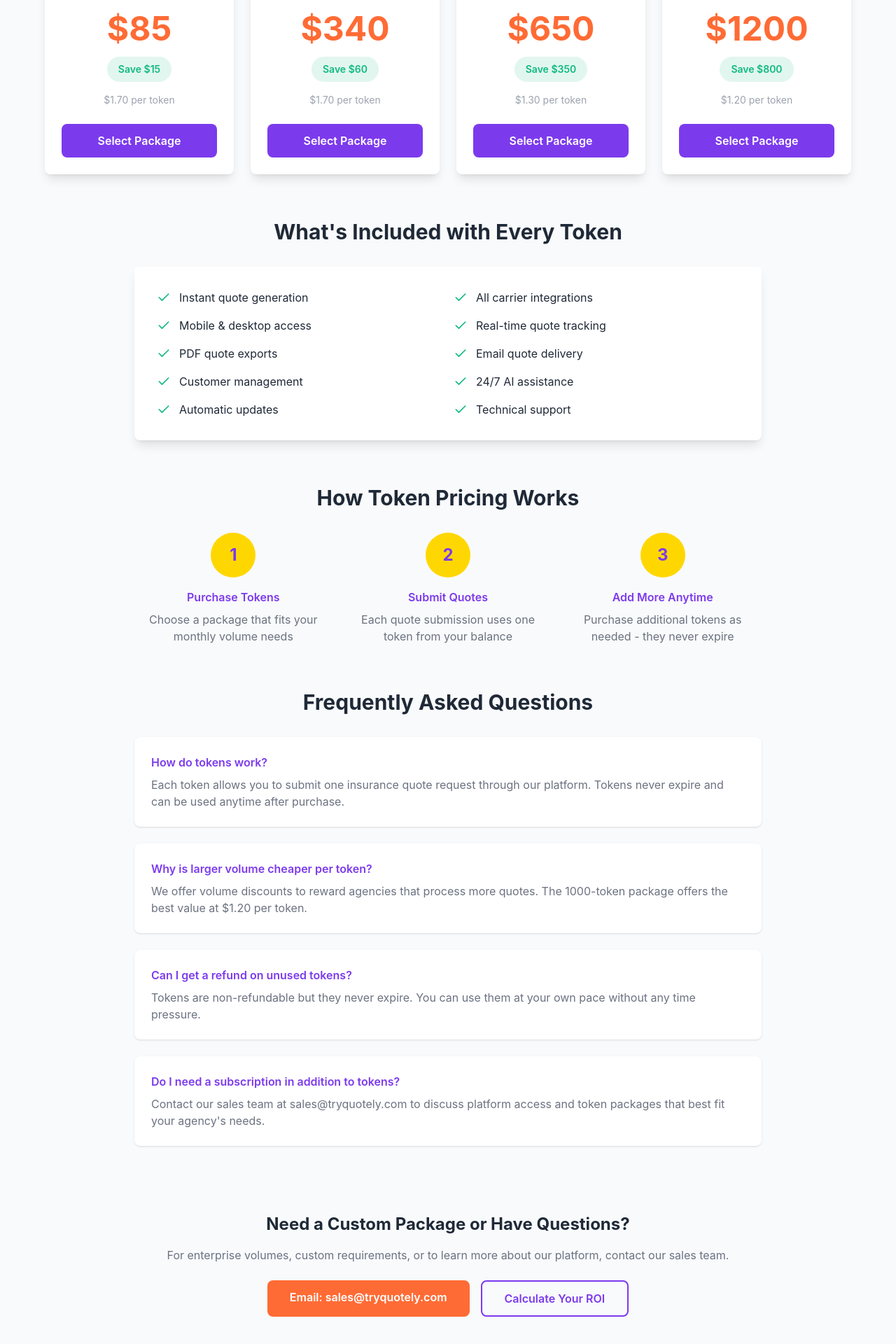
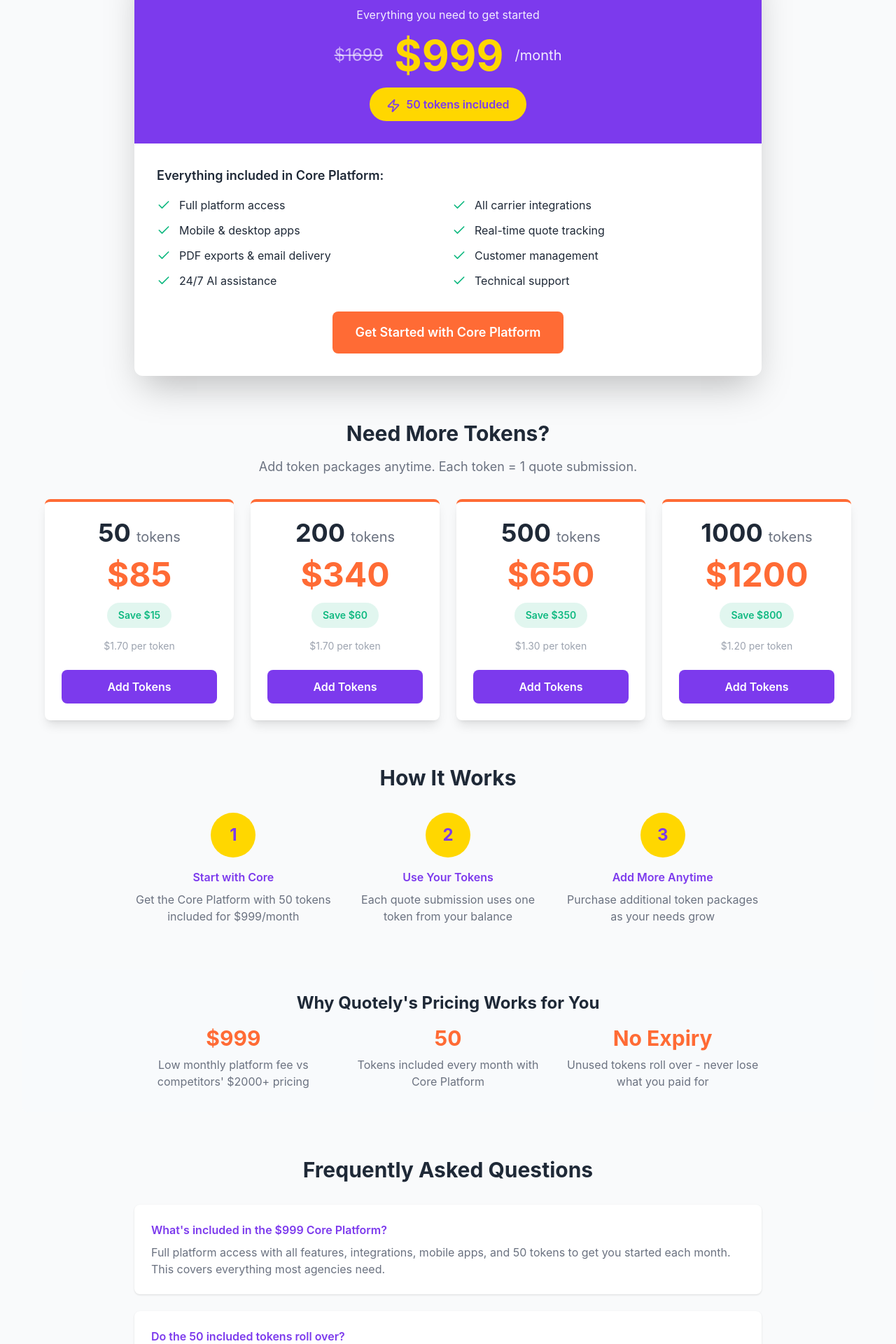
Before and after one commit to QuotelyAi/quotely-spa, a React (Vite) app: page /pricing in a window 1280 px wide. Shown: the part 320-2240 px from the top of the page at 70% size. Built offline with nearby package versions, Linux system fonts and the light colour scheme.

Commit message:
Update pricing: Core Platform 99 (down from 699) with 50 tokens included, plus token add-on packages

```diff
--- a/src/config/content.ts
+++ b/src/config/content.ts
@@ -86,8 +86,30 @@
     uptime: "99.9%"
   },
   pricing: {
-    title: "Need More Tokens?",
-    subtitle: "Add token packages anytime. Each token = 1 quote submission.",
+    title: "Simple, Transparent Pricing",
+    subtitle: "Start with our Core Platform and add tokens as needed",
+    corePlatform: {
+      name: "Core Platform",
+      originalPrice: "$1699",
+      price: "$999",
+      savings: "Save $700",
+      description: "Everything you need to get started",
+      includes: "50 tokens included",
+      features: [
+        "Full platform access",
+        "All carrier integrations",
+        "Mobile & desktop apps",
+        "Real-time quote tracking",
+        "PDF exports & email delivery",
+        "Customer management",
+        "24/7 AI assistance",
+        "Technical support"
+      ]
+    },
+    tokenPackages: {
+      title: "Need More Tokens?",
+      subtitle: "Add token packages anytime. Each token = 1 quote submission.",
+    },
     packages: [
       {
         tokens: 50,
--- a/src/pages/Compare.tsx
+++ b/src/pages/Compare.tsx
@@ -72,19 +72,24 @@
               <tr className="bg-gray-50">
                 <th className="px-6 py-4 text-left text-sm font-semibold text-gray-900">Features</th>
                 <th className="px-6 py-4 text-center text-sm font-semibold text-gray-900">
-                  <div>Starter</div>
-                  <div className="text-lg font-bold text-gray-900 mt-1">Contact for Pricing</div>
+                  <div>Core Platform</div>
+                  <div className="text-xl font-bold text-gray-900 mt-1">
+                    <span className="line-through text-gray-400 text-sm">$1699</span> $999/mo
+                  </div>
+                  <div className="text-xs text-green-600 font-semibold">50 tokens included</div>
                 </th>
                 <th className="px-6 py-4 text-center text-sm font-semibold text-gray-900 bg-primary-50">
                   <div className="flex items-center justify-center">
-                    Professional
+                    Core + 200 Tokens
                     <span className="ml-2 bg-primary-500 text-white text-xs px-2 py-1 rounded">Popular</span>
                   </div>
-                  <div className="text-lg font-bold text-primary-600 mt-1">Contact for Pricing</div>
+                  <div className="text-xl font-bold text-primary-600 mt-1">$1339/mo</div>
+                  <div className="text-xs text-gray-600">Core + 200 token package</div>
                 </th>
                 <th className="px-6 py-4 text-center text-sm font-semibold text-gray-900">
                   <div>Enterprise</div>
-                  <div className="text-lg font-bold text-gray-900 mt-1">Custom Pricing</div>
+                  <div className="text-xl font-bold text-gray-900 mt-1">Custom</div>
+                  <div className="text-xs text-gray-600">Volume pricing available</div>
                 </th>
               </tr>
             </thead>
@@ -133,10 +138,11 @@
         </div>
 
         <div className="mt-12 bg-gray-50 rounded-lg p-8">
-          <h2 className="text-2xl font-bold text-gray-900 mb-4">Get Custom Pricing for Your Agency</h2>
+          <h2 className="text-2xl font-bold text-gray-900 mb-4">Transparent Token-Based Pricing</h2>
           <p className="text-gray-700 mb-6">
-            Contact our sales team at <strong>sales@tryquotely.com</strong> for personalized pricing based on your agency's specific needs.
-            Our AI-powered platform operates at just $1.37/hour - significantly less than traditional solutions.
+            <strong>Core Platform: $999/month</strong> (marked down from $1699) includes 50 tokens to get you started.
+            Need more? Add token packages anytime: 50 tokens ($85), 200 tokens ($340), 500 tokens ($650), or 1000 tokens ($1200).
+            Contact <strong>sales@tryquotely.com</strong> for enterprise volume discounts.
           </p>
           <div className="flex flex-col sm:flex-row gap-4">
             <a href="mailto:sales@tryquotely.com" className="btn-primary">
--- a/src/pages/Pricing.tsx
+++ b/src/pages/Pricing.tsx
@@ -1,6 +1,6 @@
 import React from 'react';
 import { siteContent, theme } from '../config';
-import { Check } from 'lucide-react';
+import { Check, Zap } from 'lucide-react';
 import { Link } from 'react-router-dom';
 
 const Pricing: React.FC = () => {
@@ -19,8 +19,93 @@
           </p>
         </div>
 
-        {/* Token Packages Grid */}
-        <div className="grid grid-cols-1 md:grid-cols-2 lg:grid-cols-4 gap-6 max-w-6xl mx-auto mb-12">
+        {/* Core Platform Pricing */}
+        <div className="max-w-4xl mx-auto mb-16">
+          <div className="bg-white rounded-xl shadow-2xl overflow-hidden transform hover:scale-[1.02] transition-all">
+            {/* Header with discount badge */}
+            <div className="relative" style={{ backgroundColor: theme.colors.primary }}>
+              <div className="absolute top-4 right-4 bg-red-500 text-white px-4 py-2 rounded-full font-bold">
+                {pricing.corePlatform.savings}
+              </div>
+              <div className="p-8 text-center">
+                <h2 className="text-3xl font-bold text-white mb-2">
+                  {pricing.corePlatform.name}
+                </h2>
+                <p className="text-white/90 mb-4">
+                  {pricing.corePlatform.description}
+                </p>
+
+                {/* Pricing display */}
+                <div className="flex items-center justify-center gap-4">
+                  <span className="text-2xl text-white/60 line-through">
+                    {pricing.corePlatform.originalPrice}
+                  </span>
+                  <span className="text-6xl font-bold" style={{ color: theme.colors.accent }}>
+                    {pricing.corePlatform.price}
+                  </span>
+                  <span className="text-xl text-white/90">
+                    /month
+                  </span>
+                </div>
+
+                {/* Included tokens badge */}
+                <div className="mt-4 inline-block px-6 py-3 rounded-full font-semibold"
+                     style={{ backgroundColor: theme.colors.accent, color: theme.colors.primary }}>
+                  <Zap className="inline mr-2" size={20} />
+                  {pricing.corePlatform.includes}
+                </div>
+              </div>
+            </div>
+
+            {/* Features list */}
+            <div className="p-8">
+              <h3 className="font-semibold text-lg mb-4" style={{ color: theme.colors.textPrimary }}>
+                Everything included in Core Platform:
+              </h3>
+              <div className="grid md:grid-cols-2 gap-3">
+                {pricing.corePlatform.features.map((feature, index) => (
+                  <div key={index} className="flex items-center">
+                    <Check className="mr-3 flex-shrink-0" size={20} style={{ color: theme.colors.success }} />
+                    <span style={{ color: theme.colors.textPrimary }}>{feature}</span>
+                  </div>
+                ))}
+              </div>
+
+              {/* CTA Button */}
+              <div className="mt-8 text-center">
+                <a
+                  href={`mailto:sales@tryquotely.com?subject=Core Platform Subscription - $999/month`}
+                  className="inline-block px-8 py-4 rounded-lg font-semibold text-lg transition-all hover:shadow-lg"
+                  style={{
+                    backgroundColor: theme.colors.secondary,
+                    color: theme.colors.textLight
+                  }}
+                  onMouseEnter={(e) => {
+                    e.currentTarget.style.backgroundColor = theme.colors.secondaryHover;
+                  }}
+                  onMouseLeave={(e) => {
+                    e.currentTarget.style.backgroundColor = theme.colors.secondary;
+                  }}
+                >
+                  Get Started with Core Platform
+                </a>
+              </div>
+            </div>
+          </div>
+        </div>
+
+        {/* Additional Token Packages */}
+        <div className="mb-12">
+          <div className="text-center mb-8">
+            <h2 className="text-3xl font-bold mb-4" style={{ color: theme.colors.textPrimary }}>
+              {pricing.tokenPackages.title}
+            </h2>
+            <p className="text-lg" style={{ color: theme.colors.textSecondary }}>
+              {pricing.tokenPackages.subtitle}
+            </p>
+          </div>
+
+          <div className="grid grid-cols-1 md:grid-cols-2 lg:grid-cols-4 gap-6 max-w-6xl mx-auto">
             {pricing.packages.map((pkg, index) => (
               <div
                 key={index}
@@ -62,7 +147,7 @@
 
                 {/* CTA Button */}
                 <a
-                href={`mailto:sales@tryquotely.com?subject=Purchase ${pkg.tokens} Token Package - ${pkg.price}`}
+                  href={`mailto:sales@tryquotely.com?subject=Add ${pkg.tokens} Token Package - ${pkg.price}`}
                   className="block w-full px-4 py-3 rounded-lg font-semibold transition-all hover:shadow-md"
                   style={{
                     backgroundColor: theme.colors.primary,
@@ -75,44 +160,17 @@
                     e.currentTarget.style.backgroundColor = theme.colors.primary;
                   }}
                 >
-                Select Package
+                  Add Tokens
                 </a>
               </div>
             ))}
-        </div>
-
-        {/* What's Included Section */}
-        <div className="mt-16 max-w-4xl mx-auto">
-          <h2 className="text-3xl font-bold text-center mb-8" style={{ color: theme.colors.textPrimary }}>
-            What's Included with Every Token
-          </h2>
-          <div className="bg-white rounded-lg shadow-lg p-8">
-            <div className="grid md:grid-cols-2 gap-4">
-              {[
-                "Instant quote generation",
-                "All carrier integrations",
-                "Mobile & desktop access",
-                "Real-time quote tracking",
-                "PDF quote exports",
-                "Email quote delivery",
-                "Customer management",
-                "24/7 AI assistance",
-                "Automatic updates",
-                "Technical support"
-              ].map((feature, index) => (
-                <div key={index} className="flex items-center">
-                  <Check className="mr-3 flex-shrink-0" size={20} style={{ color: theme.colors.success }} />
-                  <span style={{ color: theme.colors.textPrimary }}>{feature}</span>
-                </div>
-              ))}
-            </div>
           </div>
         </div>
 
         {/* How It Works */}
         <div className="mt-16 max-w-4xl mx-auto">
           <h2 className="text-3xl font-bold text-center mb-8" style={{ color: theme.colors.textPrimary }}>
-            How Token Pricing Works
+            How It Works
           </h2>
           <div className="grid md:grid-cols-3 gap-6">
             <div className="text-center">
@@ -123,10 +181,10 @@
                 1
               </div>
               <h3 className="font-semibold mb-2" style={{ color: theme.colors.primary }}>
-                Purchase Tokens
+                Start with Core
               </h3>
               <p style={{ color: theme.colors.textSecondary }}>
-                Choose a package that fits your monthly volume needs
+                Get the Core Platform with 50 tokens included for $999/month
               </p>
             </div>
             <div className="text-center">
@@ -137,7 +195,7 @@
                 2
               </div>
               <h3 className="font-semibold mb-2" style={{ color: theme.colors.primary }}>
-                Submit Quotes
+                Use Your Tokens
               </h3>
               <p style={{ color: theme.colors.textSecondary }}>
                 Each quote submission uses one token from your balance
@@ -154,7 +212,40 @@
                 Add More Anytime
               </h3>
               <p style={{ color: theme.colors.textSecondary }}>
-                Purchase additional tokens as needed - they never expire
+                Purchase additional token packages as your needs grow
+              </p>
+            </div>
+          </div>
+        </div>
+
+        {/* Value Proposition */}
+        <div className="mt-16 p-8 rounded-lg text-center" style={{ backgroundColor: theme.colors.backgroundAlt }}>
+          <h2 className="text-2xl font-bold mb-4" style={{ color: theme.colors.textPrimary }}>
+            Why Quotely's Pricing Works for You
+          </h2>
+          <div className="grid md:grid-cols-3 gap-6 max-w-4xl mx-auto">
+            <div>
+              <div className="text-3xl font-bold mb-2" style={{ color: theme.colors.secondary }}>
+                $999
+              </div>
+              <p style={{ color: theme.colors.textSecondary }}>
+                Low monthly platform fee vs competitors' $2000+ pricing
+              </p>
+            </div>
+            <div>
+              <div className="text-3xl font-bold mb-2" style={{ color: theme.colors.secondary }}>
+                50
+              </div>
+              <p style={{ color: theme.colors.textSecondary }}>
+                Tokens included every month with Core Platform
+              </p>
+            </div>
+            <div>
+              <div className="text-3xl font-bold mb-2" style={{ color: theme.colors.secondary }}>
+                No Expiry
+              </div>
+              <p style={{ color: theme.colors.textSecondary }}>
+                Unused tokens roll over - never lose what you paid for
               </p>
             </div>
           </div>
@@ -168,70 +259,64 @@
           <div className="space-y-6">
             <div className="bg-white rounded-lg shadow p-6">
               <h3 className="font-semibold mb-2" style={{ color: theme.colors.primary }}>
-                How do tokens work?
+                What's included in the $999 Core Platform?
               </h3>
               <p style={{ color: theme.colors.textSecondary }}>
-                Each token allows you to submit one insurance quote request through our platform. Tokens never expire and can be used anytime after purchase.
+                Full platform access with all features, integrations, mobile apps, and 50 tokens to get you started each month. This covers everything most agencies need.
               </p>
             </div>
             <div className="bg-white rounded-lg shadow p-6">
               <h3 className="font-semibold mb-2" style={{ color: theme.colors.primary }}>
-                Why is larger volume cheaper per token?
+                Do the 50 included tokens roll over?
               </h3>
               <p style={{ color: theme.colors.textSecondary }}>
-                We offer volume discounts to reward agencies that process more quotes. The 1000-token package offers the best value at $1.20 per token.
+                The 50 tokens included with your monthly Core Platform subscription are use-it-or-lose-it. However, any additional token packages you purchase never expire and always roll over.
               </p>
             </div>
             <div className="bg-white rounded-lg shadow p-6">
               <h3 className="font-semibold mb-2" style={{ color: theme.colors.primary }}>
-                Can I get a refund on unused tokens?
+                How do I know how many tokens I need?
               </h3>
               <p style={{ color: theme.colors.textSecondary }}>
-                Tokens are non-refundable but they never expire. You can use them at your own pace without any time pressure.
+                Most agencies use 30-50 tokens per month. Start with the Core Platform's included 50 tokens, then add packages based on your actual usage. You can purchase more anytime.
               </p>
             </div>
             <div className="bg-white rounded-lg shadow p-6">
               <h3 className="font-semibold mb-2" style={{ color: theme.colors.primary }}>
-                Do I need a subscription in addition to tokens?
+                Is there a setup fee?
               </h3>
               <p style={{ color: theme.colors.textSecondary }}>
-                Contact our sales team at sales@tryquotely.com to discuss platform access and token packages that best fit your agency's needs.
+                No setup fees, no hidden costs. Just $999/month for the Core Platform and optional token packages as needed.
               </p>
             </div>
           </div>
         </div>
 
         {/* Contact Section */}
-        <div className="mt-16 text-center p-8 rounded-lg" style={{ backgroundColor: theme.colors.backgroundAlt }}>
-          <h2 className="text-2xl font-bold mb-4" style={{ color: theme.colors.textPrimary }}>
-            Need a Custom Package or Have Questions?
+        <div className="mt-16 text-center p-8 rounded-lg" style={{ backgroundColor: theme.colors.primary }}>
+          <h2 className="text-2xl font-bold mb-4" style={{ color: theme.colors.textLight }}>
+            Ready to Transform Your Insurance Business?
           </h2>
-          <p className="mb-6" style={{ color: theme.colors.textSecondary }}>
-            For enterprise volumes, custom requirements, or to learn more about our platform, contact our sales team.
+          <p className="mb-6" style={{ color: theme.colors.textLight }}>
+            Join agencies saving time and money with Quotely's modern platform
           </p>
           <div className="flex flex-col sm:flex-row gap-4 justify-center">
             <a
-              href={`mailto:${siteContent.contact.email}`}
+              href={`mailto:${siteContent.contact.email}?subject=Get Started with Quotely Core Platform`}
               className="inline-block px-8 py-3 rounded-lg font-semibold transition-all"
               style={{
-                backgroundColor: theme.colors.secondary,
-                color: theme.colors.textLight
-              }}
-              onMouseEnter={(e) => {
-                e.currentTarget.style.backgroundColor = theme.colors.secondaryHover;
-              }}
-              onMouseLeave={(e) => {
-                e.currentTarget.style.backgroundColor = theme.colors.secondary;
+                backgroundColor: theme.colors.accent,
+                color: theme.colors.primary
               }}
             >
-              Email: {siteContent.contact.email}
+              Start Today - {siteContent.contact.email}
             </a>
             <Link
               to="/calculator"
               className="inline-block px-8 py-3 rounded-lg font-semibold border-2 transition-all"
               style={{
-                borderColor: theme.colors.primary,
-                color: theme.colors.primary
+                borderColor: theme.colors.textLight,
+                color: theme.colors.textLight
               }}
             >
               Calculate Your ROI
```
Lines whose indentation alone changed are shown as unchanged.
